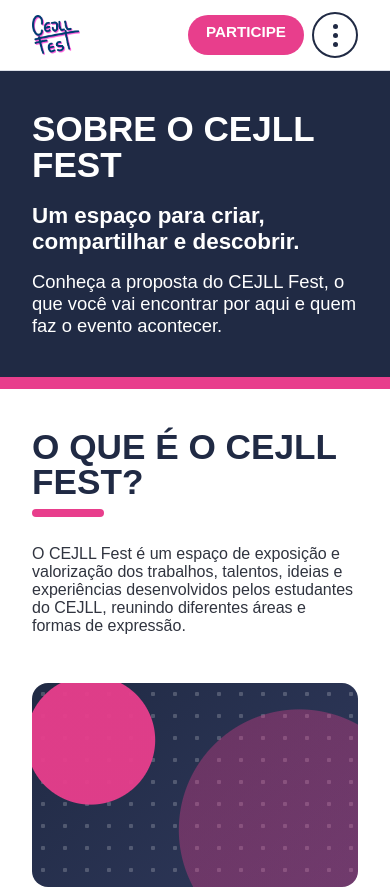
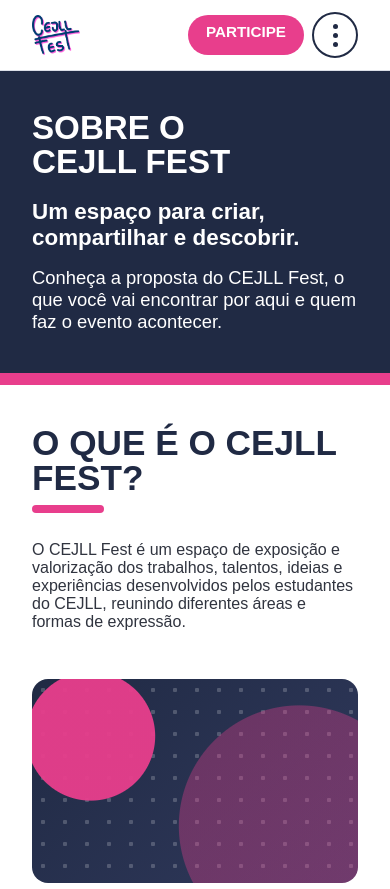
Before and after one commit to JoaogVianna/cejll-fast, a React (Vite) app: page /sobre in a window 390 px wide. Shown: the top 889 px of the page. Built offline with nearby package versions, Linux system fonts and the light colour scheme.

Commit message:
Títulos dos banners sem quebrar palavra no celular

```diff
--- a/src/responsivo-final.css
+++ b/src/responsivo-final.css
@@ -203,3 +203,36 @@ input[type='time'] {
     scroll-behavior: auto;
   }
 }
+
+.slide-inner h1,
+.slide-inner h2,
+.hero .slide h1,
+.hero .slide h2,
+.page-banner h1 {
+  overflow-wrap: normal !important;
+  word-break: normal !important;
+  hyphens: manual !important;
+  text-wrap: balance;
+}
+
+.slide-inner h2,
+.hero .slide h2 {
+  font-size: clamp(1.7rem, 7vw, 4.5rem) !important;
+  line-height: 1.05;
+}
+
+.slide-inner h1,
+.hero .slide h1 {
+  font-size: clamp(2rem, 9vw, 6rem) !important;
+}
+
+.page-banner h1 {
+  font-size: clamp(1.9rem, 8.5vw, 6rem) !important;
+}
+
+@media (max-width: 400px) {
+  .slide-inner h2,
+  .hero .slide h2 {
+    font-size: clamp(1.5rem, 6.6vw, 2rem) !important;
+  }
+}
```
